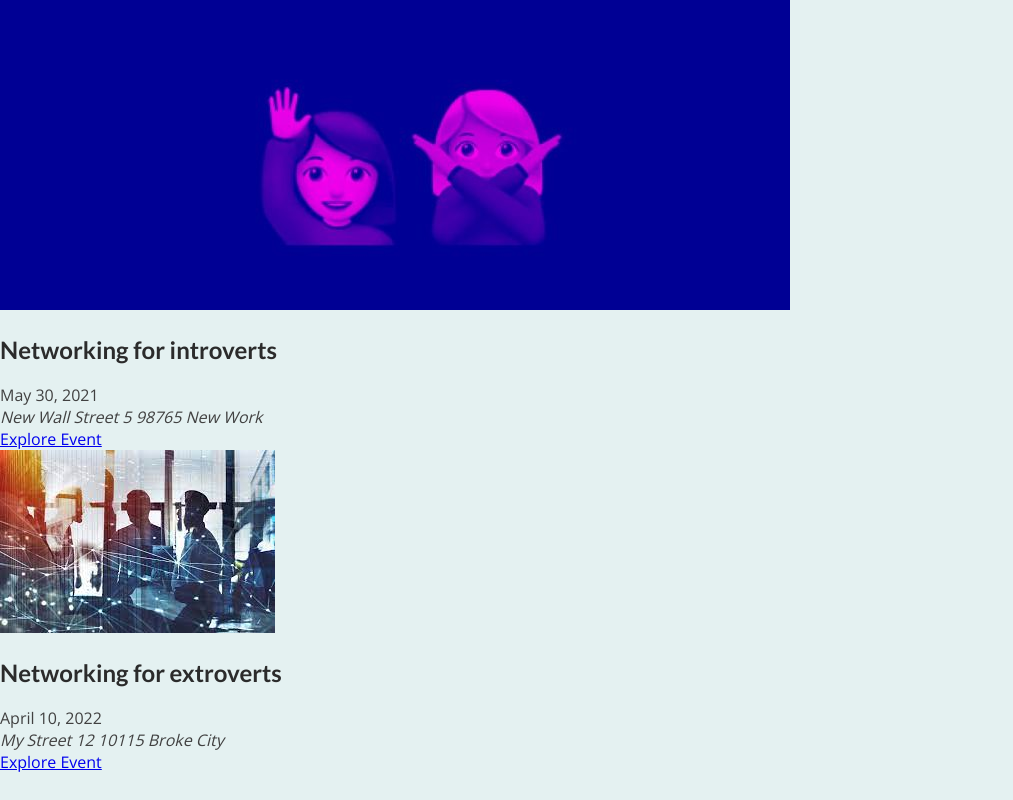
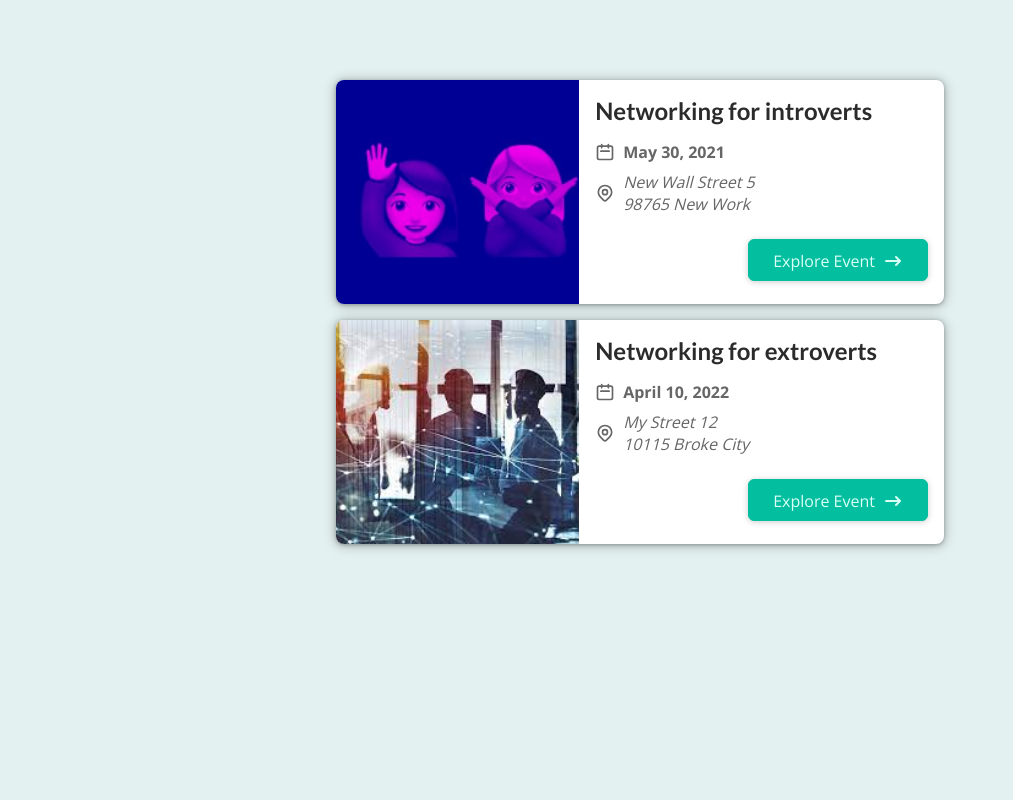
Before and after one commit to chetrix/nextjs-project, a Next.js app: page / in a window 1280 px wide. Shown: the whole page, without its empty margins (0-1013 px from the left). Built offline with nearby package versions, Linux system fonts and the light colour scheme.

Commit message:
Adding styles css modules and button

```diff
--- a/components/events/event-item.js
+++ b/components/events/event-item.js
@@ -1,31 +1,43 @@
-import Link from 'next/link';
+import Button from "../ui/button";
+import classes from "./event-item.module.css";
+import DateIcon from "../icons/date-icon";
+import AddressIcon from "../icons/address-icon";
+import ArrowRightIcon from "../icons/arrow-right-icon";
 
-export default function EventItem(props){
-    const {title, image, date, location, id} = props;
+export default function EventItem(props) {
+  const { title, image, date, location, id } = props;
 
-    const humanReadableDate = new Date(date).toLocaleDateString('en-US',{
-        day: 'numeric',
-        month: 'long',
-        year: 'numeric'
+  const humanReadableDate = new Date(date).toLocaleDateString("en-US", {
+    day: "numeric",
+    month: "long",
+    year: "numeric",
   });
 
-    const formattedAddress = location.replace(', ', '\n');
+  const formattedAddress = location.replace(", ", "\n");
   const exploreLink = `/events/${id}`;
-    return<li>
-        <img src={'/' + image} alt={title}/>
-        <div>
-            <div>
+
+  return (
+    <li className={classes.item}>
+      <img src={"/" + image} alt={title} />
+      <div className={classes.content}>
+        <div className={classes.summary}>
           <h2>{title}</h2>
-                <div>
+          <div className={classes.date}>
+              <DateIcon/>
             <time>{humanReadableDate}</time>
           </div>
-                <div>
+          <div className={classes.address}>
+              <AddressIcon/>
             <address>{formattedAddress}</address>
           </div>
         </div>
-            <div>
-                <Link href={exploreLink}>Explore Event</Link>
+        <div className={classes.actions}>
+          <Button link={exploreLink}>
+              <span>Explore Event</span>
+              <span className={classes.icon}><ArrowRightIcon/></span>
+              </Button>
         </div>
       </div>
     </li>
+  );
 }
--- /dev/null
+++ b/components/events/event-item.module.css
@@ -0,0 +1,103 @@
+.item {
+    box-shadow: 0 1px 4px rgba(0, 0, 0, 0.3), 0 1px 12px 2px rgba(0, 0, 0, 0.2);
+    border-radius: 8px;
+    overflow: hidden;
+    background-color: white;
+    margin: 1rem;
+    display: flex;
+    flex-direction: column;
+    gap: 1rem;
+  }
+
+  .item img {
+    width: 100%;
+    object-fit: cover;
+    height: 10rem;
+  }
+
+  .content {
+    width: 100%;
+    padding: 0 1rem;
+    text-align: center;
+  }
+
+  .content h2 {
+    margin: 0.5rem 0;
+  }
+
+  .date,
+  .address {
+    display: flex;
+    gap: 0.5rem;
+    align-items: center;
+  }
+
+  .date svg,
+  .address svg {
+    width: 1.25rem;
+    height: 1.25rem;
+    color: #666666;
+  }
+
+  .content time {
+    color: #666666;
+    font-weight: bold;
+  }
+
+  .content address {
+    margin: 0.5rem 0;
+    color: #666666;
+    white-space: pre;
+  }
+
+  .actions {
+    display: flex;
+    flex-direction: column;
+    padding: 1rem;
+  }
+
+  .actions a {
+    display: block;
+  }
+
+  .actions a span {
+    vertical-align: middle;
+  }
+
+  .icon {
+    margin-left: 0.5rem;
+    display: inline-flex;
+    justify-content: center;
+    align-items: center;
+  }
+
+  .icon svg {
+    width: 1.25rem;
+    height: 1.25rem;
+  }
+
+  @media (min-width: 768px) {
+    .item {
+      flex-direction: row;
+    }
+
+    .item img {
+      width: 40%;
+      height: 14rem;
+    }
+
+    .content {
+      width: 60%;
+      padding: 0;
+      text-align: left;
+    }
+
+    .content h2 {
+      margin: 1rem 0;
+    }
+
+    .actions {
+      flex-direction: row;
+      justify-content: flex-end;
+    }
+  }
--- a/components/events/event-list.js
+++ b/components/events/event-list.js
@@ -1,10 +1,11 @@
 import EventItem from "./event-item";
+import classes from "./event-list.module.css";
 
 export default function EventList(props) {
   const { items } = props;
 
   return (
-    <ul>
+    <ul className={classes.list}>
       {items.map((event) => (
         <EventItem
           key={event.id}
--- /dev/null
+++ b/components/events/event-list.module.css
@@ -0,0 +1,5 @@
+.list {
+    width: 90%;
+    max-width: 40rem;
+    margin: 5rem auto;
+  }
--- /dev/null
+++ b/components/icons/address-icon.js
@@ -0,0 +1,25 @@
+function AddressIcon() {
+  return (
+    <svg
+      xmlns='http://www.w3.org/2000/svg'
+      fill='none'
+      viewBox='0 0 24 24'
+      stroke='currentColor'
+    >
+      <path
+        strokeLinecap='round'
+        strokeLinejoin='round'
+        strokeWidth={2}
+        d='M17.657 16.657L13.414 20.9a1.998 1.998 0 01-2.827 0l-4.244-4.243a8 8 0 1111.314 0z'
+      />
+      <path
+        strokeLinecap='round'
+        strokeLinejoin='round'
+        strokeWidth={2}
+        d='M15 11a3 3 0 11-6 0 3 3 0 016 0z'
+      />
+    </svg>
+  );
+}
+
+export default AddressIcon;
--- /dev/null
+++ b/components/icons/arrow-right-icon.js
@@ -0,0 +1,17 @@
+function ArrowRightIcon() {
+  return (
+    <svg
+      xmlns='http://www.w3.org/2000/svg'
+      viewBox='0 0 20 20'
+      fill='currentColor'
+    >
+      <path
+        fillRule='evenodd'
+        d='M12.293 5.293a1 1 0 011.414 0l4 4a1 1 0 010 1.414l-4 4a1 1 0 01-1.414-1.414L14.586 11H3a1 1 0 110-2h11.586l-2.293-2.293a1 1 0 010-1.414z'
+        clipRule='evenodd'
+      />
+    </svg>
+  );
+}
+
+export default ArrowRightIcon;
--- /dev/null
+++ b/components/icons/date-icon.js
@@ -0,0 +1,19 @@
+function DateIcon() {
+  return (
+    <svg
+      xmlns='http://www.w3.org/2000/svg'
+      fill='none'
+      viewBox='0 0 24 24'
+      stroke='currentColor'
+    >
+      <path
+        strokeLinecap='round'
+        strokeLinejoin='round'
+        strokeWidth={2}
+        d='M8 7V3m8 4V3m-9 8h10M5 21h14a2 2 0 002-2V7a2 2 0 00-2-2H5a2 2 0 00-2 2v12a2 2 0 002 2z'
+      />
+    </svg>
+  );
+}
+
+export default DateIcon;
--- /dev/null
+++ b/components/ui/button.js
@@ -0,0 +1,10 @@
+import Link from "next/dist/client/link";
+import classes from "./button.module.css";
+
+export default function Button(props) {
+  return (
+    <Link href={props.link}>
+      <a className={classes.btn}>{props.children}</a>
+    </Link>
+  );
+}
--- /dev/null
+++ b/components/ui/button.module.css
@@ -0,0 +1,18 @@
+.btn {
+    text-decoration: none;
+    cursor: pointer;
+    font: inherit;
+    background-color: #03be9f;
+    border: 1px solid #03be9f;
+    border-radius: 6px;
+    color: #dafff7;
+    padding: 0.5rem 1.5rem;
+    text-align: center;
+    box-shadow: 0 1px 6px rgba(0, 0, 0, 0.2);
+  }
+
+  .btn:hover,
+  .btn:active {
+    background-color: #02afa1;
+    border-color: #02afa1;
+  }
```
Lines whose indentation alone changed are shown as unchanged.
